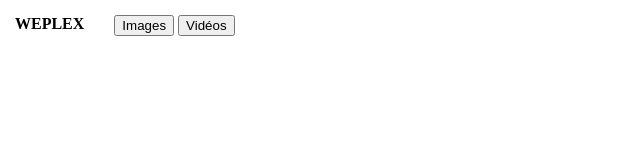
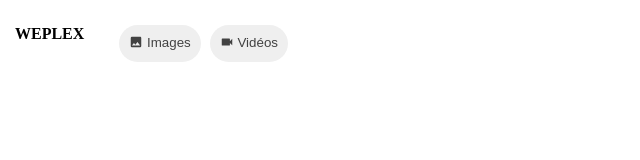
Before and after one commit to ishigo1987/Weplex, a plain HTML site: page index.html in a window 1280 px wide. Shown: the whole page, without its empty margins (0-640 px from the left). Drawn offline with Linux system fonts and the light colour scheme; a web font is replaced by a local one.

Commit message:
end creation Weplex header

```diff
--- a/css/index.css
+++ b/css/index.css
@@ -2,6 +2,8 @@
 
 :root{
     --main-color:#0d47a1;
+    --button-text-color: #424242;
+    --button-hover-text-color: #ffffff;
 }
 
 *{
@@ -32,17 +34,55 @@ body, html{
 header{
     display:flex;
     padding:15px;
+    margin-top:10px;
     gap: 30px;
     vertical-align: center;
-}
 
-header span{
+    > span{
 
-    font-weight: bold;
-    display:inline-block;
-}
+        font-weight: bold;
+    }
 
-header div{
+    & div{
+
+        & button{
+
+            margin-left: 5px;
+            outline:none;
+            border:none;
+            padding:10px;
+            border-radius:20px;
+            color:var(--button-text-color);
+
+            & span{
+
+                vertical-align: top;
+            }
+
+            & svg{
+
+                width:14px;
+                height:14px;
+                fill:var(--button-text-color);
+            }
+
+        }
+
+        /* Buttons hover */
+
+        & :hover{
+
+            background: var(--main-color);
+            color: var(--button-hover-text-color);
+
+            & svg {
+
+                fill: var(--button-hover-text-color);
+
+            }
+        }
+
+    }
 
 
 }
--- a/index.html
+++ b/index.html
@@ -25,8 +25,12 @@
             WEPLEX
         </span>
         <div>
-            <button>Images</button>
-            <button>Vid&eacute;os</button>
+            <button><svg xmlns="http://www.w3.org/2000/svg" fill="" viewBox="0 0 24 24"><path d="M8.5,13.5L11,16.5L14.5,12L19,18H5M21,19V5C21,3.89 20.1,3 19,3H5A2,2 0 0,0 3,5V19A2,2 0 0,0 5,21H19A2,2 0 0,0 21,19Z" /></svg>
+               <span>Images</span>
+            </button>
+            <button><svg xmlns="http://www.w3.org/2000/svg" fill="" viewBox="0 0 24 24"><path d="M17,10.5V7A1,1 0 0,0 16,6H4A1,1 0 0,0 3,7V17A1,1 0 0,0 4,18H16A1,1 0 0,0 17,17V13.5L21,17.5V6.5L17,10.5Z" /></svg>
+                <span>Vid&eacute;os</span>
+            </button>
         </div>
     </header>
 
```
